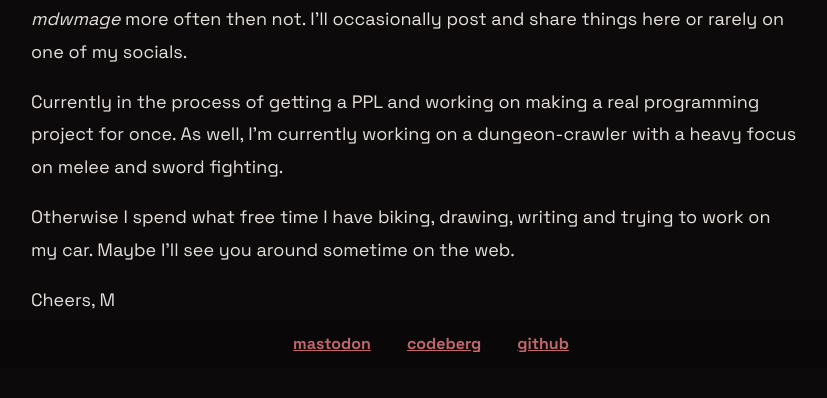
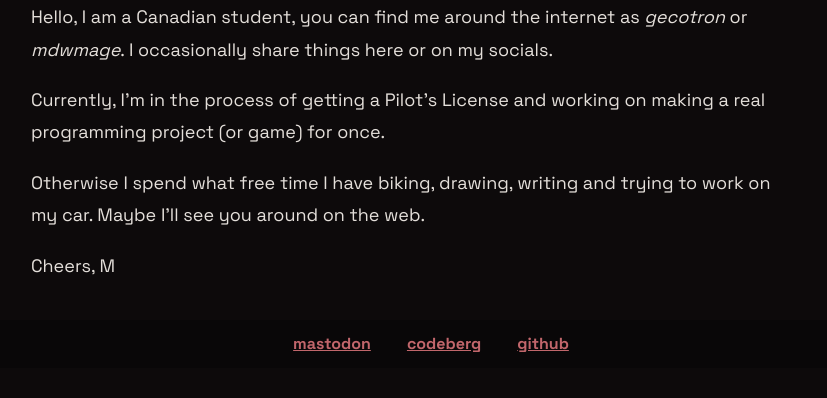
Before and after one commit to mdwmage/blog, a plain HTML site: page aboot.html in a window 1280 px wide. Shown: the part 432-830 px from the top of the page, without its empty margins (225-1052 px from the left). After the commit the page ends 800 px from the top, so only its background shows below. Drawn offline with nearby package versions, Linux system fonts and the light colour scheme.

Commit message:
feat: a myriad of small changes
Why the hell did I not commit all of this sooner

```diff
--- a/aboot.html
+++ b/aboot.html
@@ -8,8 +8,9 @@
     <meta name="description" content="" />
     <meta name="viewport" content="width=device-width, initial-scale=1" />
 
+    <link rel="stylesheet" href="/src/elements.css" />
+
     <link rel="stylesheet" href="/src/style.css" />
-    <link rel="stylesheet" href="/src/elements.css" />
     <link rel="stylesheet" href="/src/fonts.css" />
   </head>
 
@@ -17,6 +18,7 @@
     <div class="container">
       <div class="main">
         <iframe
+          title="Titlebar"
           src="/titlebar.html"
           scrolling="no"
           class="navFrame"
@@ -32,25 +34,22 @@
           <h1>About me</h1>
           <p>
             Hello, I am a Canadian student, you can find me around the internet
-            as <i>gecotron</i> or <i>mdwmage</i> more often then not. I'll
-            occasionally post and share things here or rarely on one of my
-            socials.
+            as <i>gecotron</i> or <i>mdwmage</i>. I occasionally share things
+            here or on my socials.
           </p>
           <p>
-            Currently in the process of getting a PPL and working on making a
-            real programming project for once. As well, I'm currently working on
-            a dungeon-crawler with a heavy focus on melee and sword fighting.
+            Currently, I'm in the process of getting a Pilot's License and
+            working on making a real programming project (or game) for once.
           </p>
           <p>
             Otherwise I spend what free time I have biking, drawing, writing and
-            trying to work on my car. Maybe I'll see you around sometime on the
-            web.
+            trying to work on my car. Maybe I'll see you around on the web.
           </p>
-
           <p>Cheers, M</p>
         </div>
       </div>
       <iframe
+        title="Site Footer"
         src="/footer.html"
         scrolling="no"
         class="footerFrame"
```
Also changed, not shown: folio.html (+4 -1 lines), index.html (+5 -4 lines).
